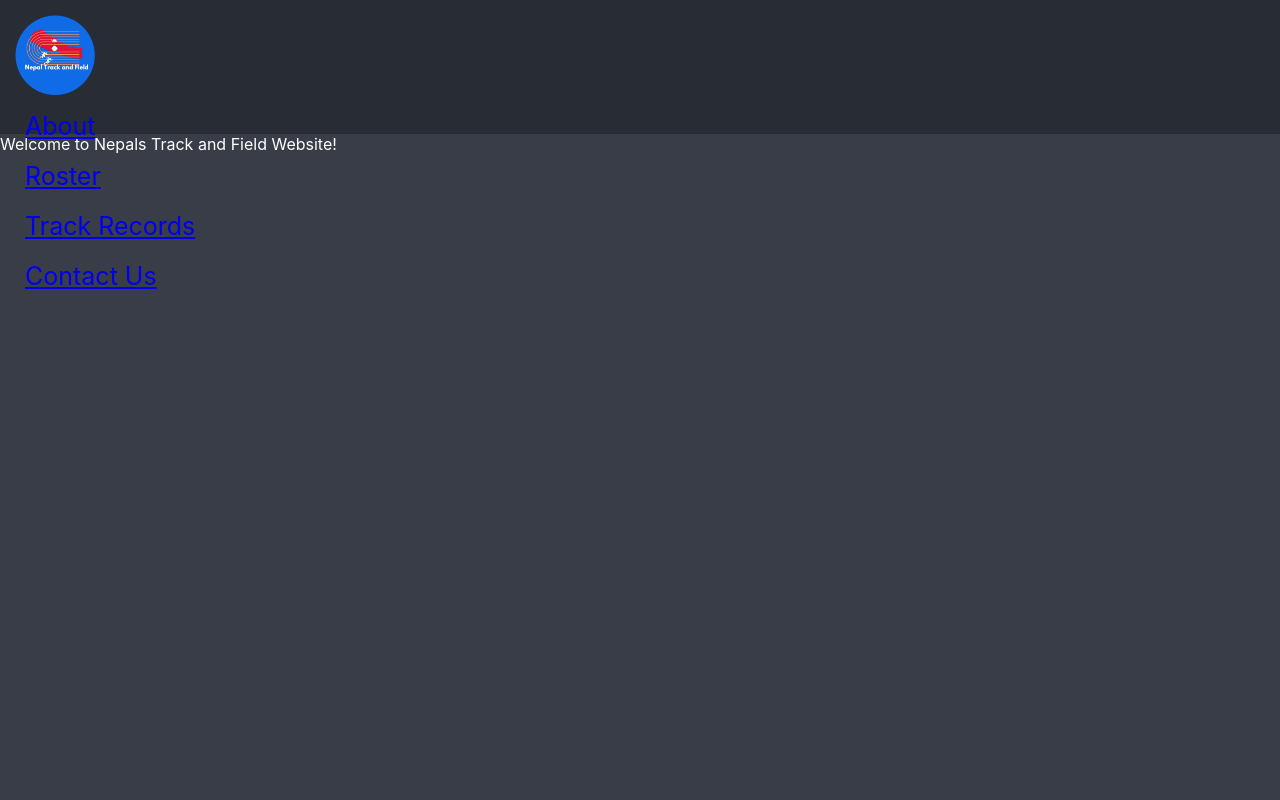
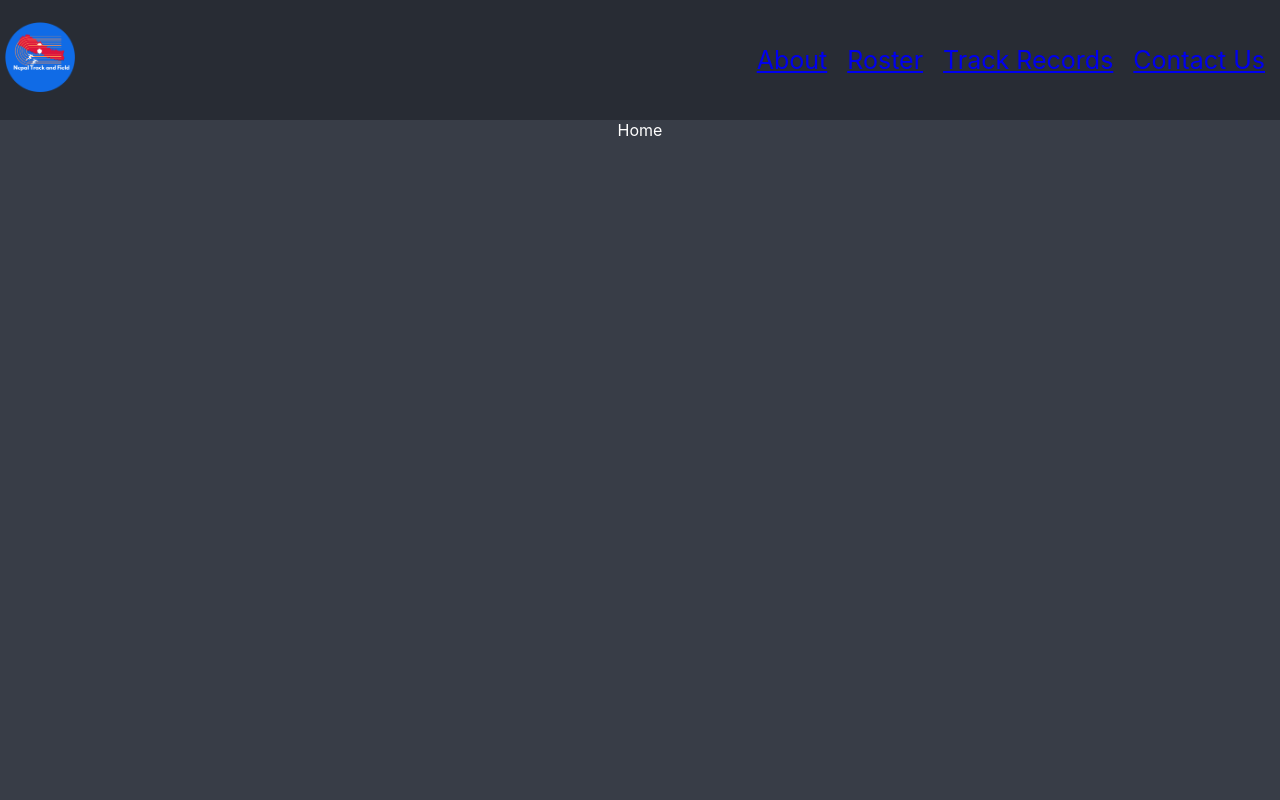
Before and after one commit to DerrickMartin/nepaltf, a React (Create React App) app: page / in a window 1280 px wide. Shown: the top 800 px of the page. Built offline with nearby package versions, Linux system fonts and the light colour scheme.

Commit message:
Updated Router

```diff
--- a/src/components/Navbar.js
+++ b/src/components/Navbar.js
@@ -6,17 +6,11 @@ import './NavbarStyle.css';
 export default function Navbar() {
     return (
         <>
-        <header className="App-header">
-
-        <nav>
-          <ul>
-
-        <li>
+        <nav className='App-header'>
           <Link to="/">
             <img src={Logo} className="App-logo" alt="logo" />
           </Link>
-        </li>
-
+          <ul>
         <li>
           <Link to="/about">
             <p className='nav-routes'>
@@ -34,7 +28,7 @@ export default function Navbar() {
         </li>
 
         <li>
-          <Link to="./pages/trackrecords">
+          <Link to="/trackrecords">
             <p className='nav-routes'>
               Track Records
             </p>
@@ -42,7 +36,7 @@ export default function Navbar() {
         </li>
 
         <li>
-          <Link to="../pages/contactus">
+          <Link to="/contactus">
             <p className='nav-routes'>
              Contact Us
             </p>
@@ -51,10 +45,6 @@ export default function Navbar() {
 
         </ul>
        </nav>
-      </header>
-      <div className='app-body'>
-        <p>Welcome to Nepals Track and Field Website!</p>
-      </div>
       </>
     )
 }
--- a/src/components/NavbarStyle.css
+++ b/src/components/NavbarStyle.css
@@ -1,28 +1,33 @@
 :root {
     color: white;
+    --dark_mode: #282c34;
   }
 * {
     margin: 0;
     padding: 0;
+    box-sizing: border-box;
+}
+li {
+  list-style: none;
 }
 
-
-  .App-header {
-    background-color: #282c34;
-    height: 13vh;
+ul {
+  display: flex;
+  justify-content: space-between;
+}
+.App-header {
+    background-color: var(--dark_mode);
+    color: white;
+    width: 100%;
+    height: 15vh;
     display: flex;
     flex-direction: row;
-    align-items: top;
-    justify-content: left;
+    align-items: center;
+    justify-content: space-between;
     font-size: calc(10px + 2vmin);
-    color: white;
-    padding: 15px;
+
+    padding: 5px;
     z-index: 2;
-  }
-
-  nav {
-    display: flex;
-    flex-direction: row;
   }
 
   .App-link {
@@ -30,9 +35,8 @@
   }
 
   .App-logo {
-    width: 80px;
-    height: 80px;
-    margin-right: 150px;
+    width: 70px;
+    height: 70px;
   }
 
   .nav-routes {
@@ -50,12 +54,18 @@
   }
 
   @media only screen and (max-width: 720px) {
+
+    .App-header {
+    height: 13vh;
+    justify-content: space-between;
+    }
     .App-logo {
       margin-right: 0px;
     }
     .nav-routes {
-      font-size: 16px;
-      padding: 13px;
+      font-size: 15px;
+      padding: 10px;
       font-weight: 500;
     }
+
   }
```
